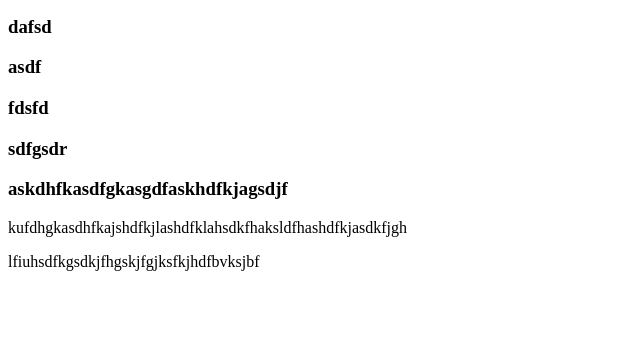
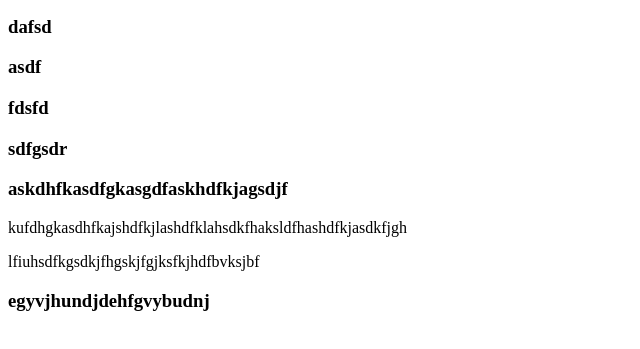
Before and after one commit to LauraTamayo12/example, a plain HTML site: page index.html in a window 1280 px wide. Shown: the part 105-454 px from the top of the page, without its empty margins (0-640 px from the left). Drawn offline with Linux system fonts and the light colour scheme.

Commit message:
4 Commit

```diff
--- a/index.html
+++ b/index.html
@@ -17,6 +17,6 @@
         <h3>askdhfkasdfgkasgdfaskhdfkjagsdjf</h3>
         <p>kufdhgkasdhfkajshdfkjlashdfklahsdkfhaksldfhashdfkjasdkfjgh</p>
         <p>lfiuhsdfkgsdkjfhgskjfgjksfkjhdfbvksjbf</p>
-
+        <h3>egyvjhundjdehfgvybudnj</h3>
     </body>
 </html>
```
Also changed, not shown: a.txt.
